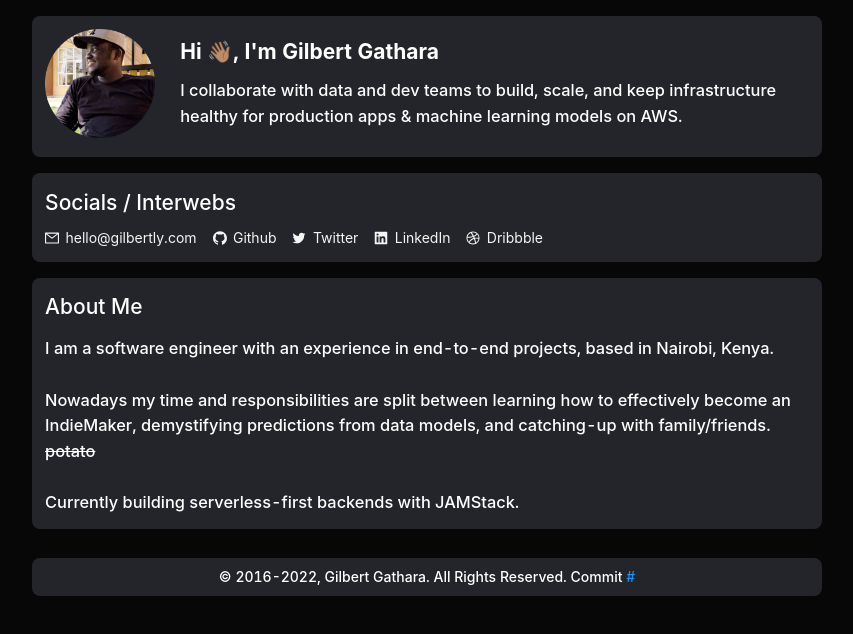
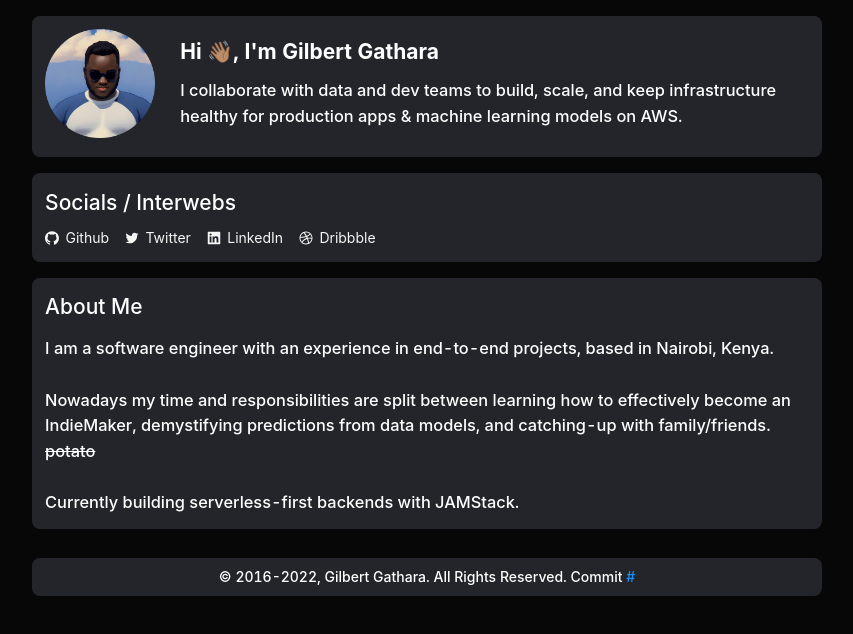
Before and after one commit to Gilbertly/.com, a Next.js app: page / in a window 1280 px wide. Shown: the top 634 px of the page, without its empty margins (213-1066 px from the left). Built offline with nearby package versions, Linux system fonts and the light colour scheme.

Commit message:
chore: update avatar

```diff
--- a/package.json
+++ b/package.json
@@ -5,7 +5,7 @@
   "main": "src/pages/index.tsx",
   "scripts": {
     "build:dev": "export NEXT_PUBLIC_GIT_HASH=$(git rev-parse HEAD) && next",
-    "build:prod": "npm run lint && next build && next export -o build/",
+    "build:prod": "npm run lint && && export NEXT_PUBLIC_GIT_HASH=$(git rev-parse HEAD) && next build && next export -o build/",
     "start": "next start",
     "lint": "next lint",
     "zip:assets": "zip -qr build.zip ./build",
--- a/src/components/Socials.tsx
+++ b/src/components/Socials.tsx
@@ -1,7 +1,6 @@
 import * as React from 'react';
 import Link from 'next/link';
 import {
-  MailOutlined,
   GithubOutlined,
   TwitterOutlined,
   LinkedinFilled,
@@ -10,11 +9,6 @@ import {
 
 export const Socials = () => {
   const socials = [
-    {
-      name: 'hello@gilbertly.com',
-      icon: <MailOutlined />,
-      link: 'mailto:hello@gilbertly.com',
-    },
     {
       name: 'Github',
       icon: <GithubOutlined />,
--- a/tsconfig.json
+++ b/tsconfig.json
@@ -43,5 +43,5 @@
     "**/*.test.tsx",
     "build"
   ],
-  "include": ["next-env.d.ts", "**/*.ts", "**/*.tsx", "src/pages/_document.tsx"]
+  "include": ["next-env.d.ts", "**/*.ts", "**/*.tsx", "src/pages/_document.tsx", "src/lib/getHash.mjs"]
 }
```
Also changed, not shown: public/img/avatarProfile.png, 1 other file (tests, documents, lock files or other folders).
